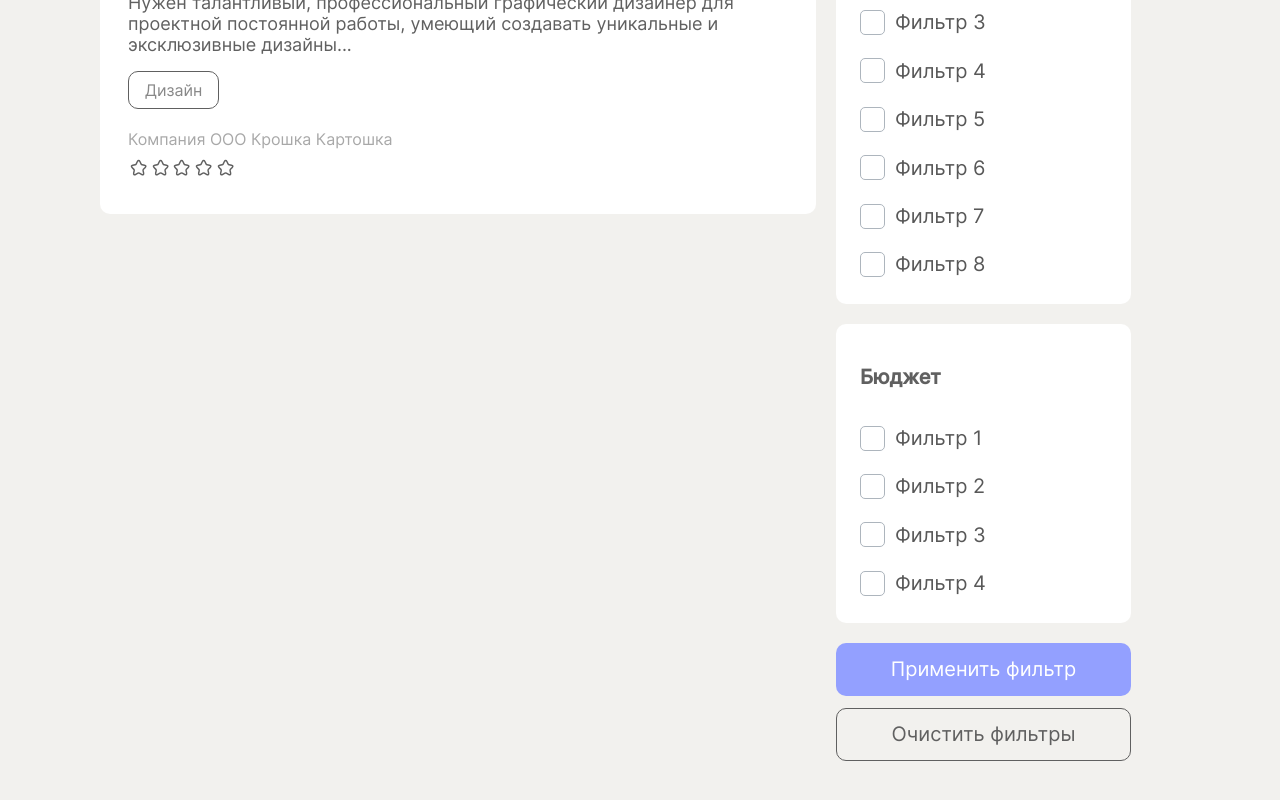
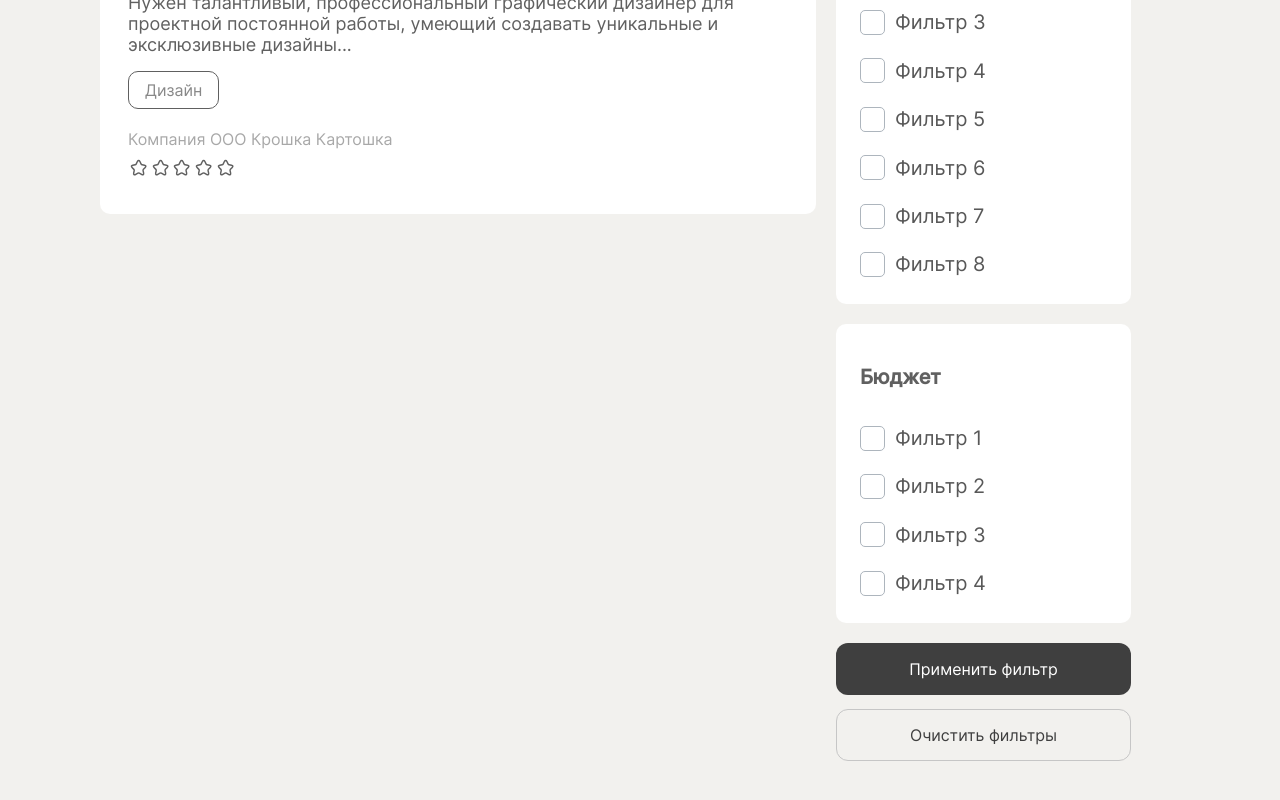
Before and after one commit to tutanhamon667/contract, a React (Create React App) app in the folder frontend/: page / in a window 1280 px wide. Shown: the part 764-1564 px from the top of the page. Built offline with nearby package versions, Linux system fonts and the light colour scheme.

Commit message:
refactor: сделать кнопку в финальном дизайне

```diff
--- a/frontend/src/components/App/App.jsx
+++ b/frontend/src/components/App/App.jsx
@@ -32,6 +32,7 @@ function App() {
   const logIn = () => {
     setAuthenticated(true);
   };
+
   const logOut = () => {
     setAuthenticated(false);
   };
--- a/frontend/src/components/Button/Button.css
+++ b/frontend/src/components/Button/Button.css
@@ -1,62 +1,51 @@
 .button {
-    border: none;
-    cursor: pointer;
-    height: 53px;
-    background-color: #93A0FF;
-    color: #FFFFFF;
-    display: flex;
-    justify-content: center;
-    align-items: center;
-    border-radius: 10px;
-    transition: all 0.2s ease-in-out;
-}
-.button:hover{
-    opacity: 0.94;
-}
-.button:active {
-    opacity: 0.7;
+  display: flex;
+  justify-content: center;
+  align-items: center;
+  width: 400px;
+  height: 52px;
+  padding: 6px 28px;
+  border: none;
+  border-radius: 12px;
+  background-color: #3F3F3F;
+  line-height: 1.5;
+  transition: all .3s ease-in-out;
+  cursor: pointer;
 }
 
-.buttonInherit {
-    cursor: pointer;
-    height: 53px;
-    border: 1px solid #606060;
-    background-color: inherit;
-    display: flex;
-    justify-content: center;
-    align-items: center;
-    border-radius: 10px;
-    transition: all 0.2s ease-in-out;
+.button:hover {
+  box-shadow: 4px 4px 0 0 #C6C6C6;
 }
 
-.buttonWhite{
-    background-color: #FFFFFF;
-    border: none;
+.button:active {
+  background-color: #EEE;
 }
 
-.buttonInherit:hover {
-    opacity: 0.8;
-
-}
-.buttonInherit:active {
-    opacity: 0.6;
+.button:disabled {
+  background-color: #B3B3B3;
+  cursor: default;
 }
 
+.button:disabled:hover {
+  box-shadow: none;
+}
 
-
+.buttonSecondary {
+  border: 1px solid #C6C6C6;
+  background-color: #F2F1EE;
+}
 
 .button__text {
-    color: #FFF;
-    font-family: 'Inter';
-    font-size: 20px;
-    font-weight: 400;
-    text-align: center;
+  margin: 0;
+  color: #FFF;
+  font-size: 16px;
+  text-align: center;
 }
 
-.button__textBlack {
-    color: #606060;
-    font-family: 'Inter';
-    font-size: 20px;
-    font-weight: 400;
-    text-align: center;
+.button:active + .button__text {
+  color: #3F3F3F;
 }
+
+.buttonSecondary__text {
+  color: #3F3F3F;
+}
--- a/frontend/src/components/Button/Button.jsx
+++ b/frontend/src/components/Button/Button.jsx
@@ -1,10 +1,10 @@
 import React from "react";
 import "./Button.css";
 
-const Button = ({ text, width, height, marginTop, marginBottom, inheritTheme, type, onClick, white, disabled }) => {
+const Button = ({ text, width, height, marginTop, marginBottom, buttonSecondary, type, onClick, disabled }) => {
   return (
     <button
-      className={`buttonActHov ${inheritTheme ? "buttonInherit" : "button"} ${white && "buttonWhite"}`}
+      className={`button${buttonSecondary ? " buttonSecondary" : ""}`}
       style={{
         width,
         height,
@@ -15,7 +15,7 @@ const Button = ({ text, width, height, marginTop, marginBottom, inheritTheme, ty
       onClick={onClick}
       disabled={disabled}
     >
-      <p className={`${inheritTheme ? "button__textBlack" : "button__text"}`}>
+      <p className={`button__text${buttonSecondary ? " buttonSecondary__text" : ""}`}>
         {text}
       </p>
     </button>
--- a/frontend/src/components/FilterSection/FilterSection.jsx
+++ b/frontend/src/components/FilterSection/FilterSection.jsx
@@ -61,7 +61,7 @@ function FilterSection() {
       </div>
       <div className="filters-buttons">
       <Button text="Применить фильтр" width={295}/>
-      <Button text="Очистить фильтры" width={295} inheritTheme/>
+      <Button text="Очистить фильтры" width={295} buttonSecondary />
       </div>
     </section>
   );
--- a/frontend/src/components/Forms/RegisterForm/RegisterForm.jsx
+++ b/frontend/src/components/Forms/RegisterForm/RegisterForm.jsx
@@ -77,7 +77,7 @@ const RegisterForm = () => {
             width={295}
             height={46}
             type="button"
-            inheritTheme
+            buttonSecondary
             white={role === "is_customer"}
             onClick={() => setRole("is_customer")}
           />
@@ -86,7 +86,7 @@ const RegisterForm = () => {
             width={295}
             height={46}
             type="button"
-            inheritTheme
+            buttonSecondary
             white={role === "is_worker"}
             onClick={() => setRole("is_worker")}
           />
--- a/frontend/src/components/StartWork/StartWork.jsx
+++ b/frontend/src/components/StartWork/StartWork.jsx
@@ -12,10 +12,10 @@ function StartWork() {
       <div className="start-work__buttons-container">
         {/* <button className="start-work__button start-work__button_freelance">Стать фрилансером</button> */}
         <Link to='signin'>
-          <Button text="Стать фрилансером" width={295} inheritTheme />
+          <Button text="Стать фрилансером" width={295} buttonSecondary />
         </Link>
         <Link to='signin'>
-        <Button text="Создать заказ" width={295} inheritTheme />
+          <Button text="Создать заказ" width={295} buttonSecondary />
         </Link>
         {/* <button className="start-work__button start-work__button_order">Создать заказ</button> */}
       </div>
--- a/frontend/src/pages/NotFound/NotFound.jsx
+++ b/frontend/src/pages/NotFound/NotFound.jsx
@@ -15,7 +15,7 @@ const NotFound = () => {
         className="backLink"
         to="/"
       >
-        <Button text='На главную' width={295} height={53} inheritTheme/>
+        <Button text='На главную' width={295} height={53} buttonSecondary />
       </Link>
     </div>
   );
```
